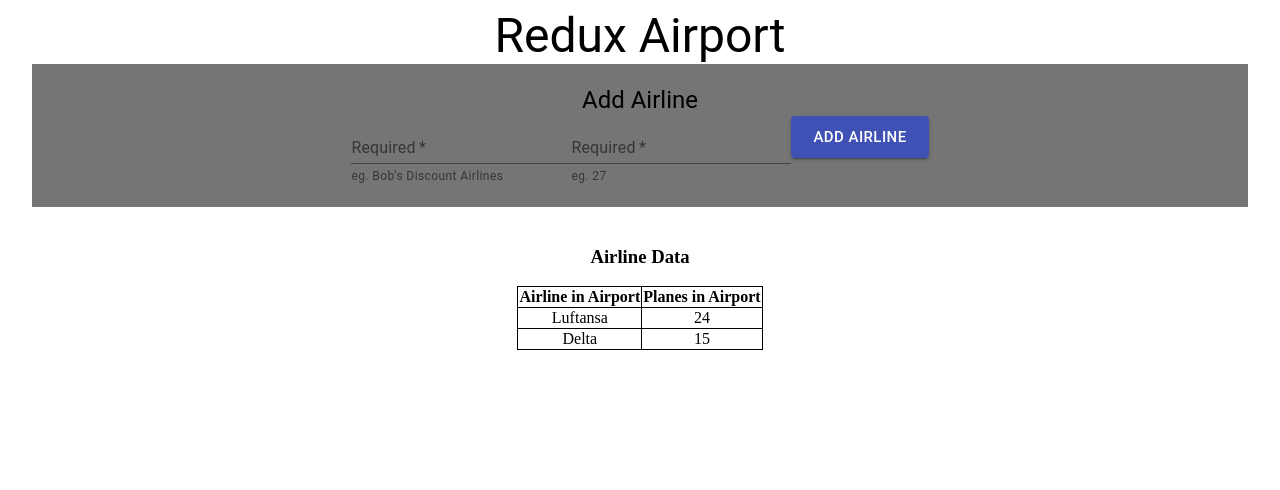
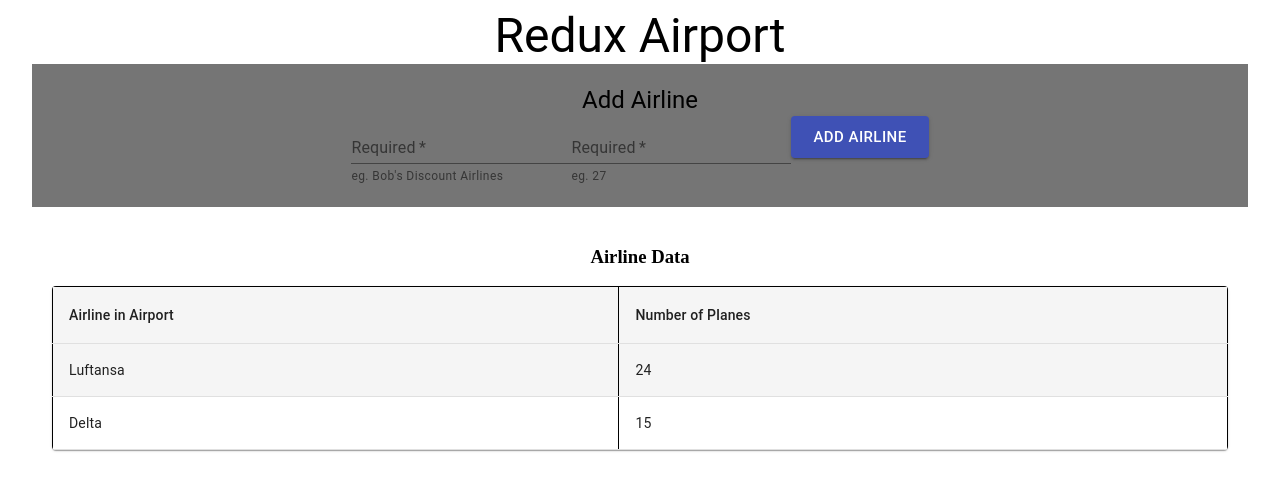
Before and after one commit to KxcCarter/redux-airport, a React (Create React App) app: page / in a window 1280 px wide. Shown: the top 490 px of the page. Built offline with nearby package versions, Linux system fonts and the light colour scheme.

Commit message:
Adds Material styling to AirlineList

```diff
--- a/src/components/AirlineList/AirlineList.js
+++ b/src/components/AirlineList/AirlineList.js
@@ -1,29 +1,52 @@
 import React, { Component } from 'react';
 import { connect } from 'react-redux';
+import { withStyles, makeStyles } from '@material-ui/core/styles';
+import {
+  Box,
+  TableContainer,
+  Table,
+  TableHead,
+  TableRow,
+  TableCell,
+  Paper,
+  TableBody,
+} from '@material-ui/core';
+
+const StyledTableRow = withStyles((theme) => ({
+  root: {
+    '&:nth-of-type(odd)': {
+      backgroundColor: theme.palette.action.hover,
+    },
+  },
+}))(TableRow);
 
 class AirlineList extends Component {
   render() {
-    console.log('this.props.store.airlineList: ', this.props.store.airlineList);
-    const airlinesInAirport = this.props.store.airlineList.map((item, index) => {
+    const airport = this.props.store.airlineList.map((item, index) => {
       return (
-        <tr key={index}>
-          <td>{item.airline}</td>
-          <td>{item.numberOfPlanes}</td>
-        </tr>
+        <StyledTableRow key={index}>
+          <TableCell>{item.airline}</TableCell>
+          <TableCell>{item.numberOfPlanes}</TableCell>
+        </StyledTableRow>
       );
     });
+
     return (
       <div className="wrapper">
         <h3>Airline Data</h3>
-        <table>
-          <thead>
-            <tr>
-              <th>Airline in Airport</th>
-              <th>Planes in Airport</th>
-            </tr>
-          </thead>
-          <tbody>{airlinesInAirport}</tbody>
-        </table>
+        <Box>
+          <TableContainer component={Paper}>
+            <Table>
+              <TableHead>
+                <StyledTableRow>
+                  <TableCell>Airline in Airport</TableCell>
+                  <TableCell>Number of Planes</TableCell>
+                </StyledTableRow>
+              </TableHead>
+              <TableBody>{airport}</TableBody>
+            </Table>
+          </TableContainer>
+        </Box>
       </div>
     );
   }
```
